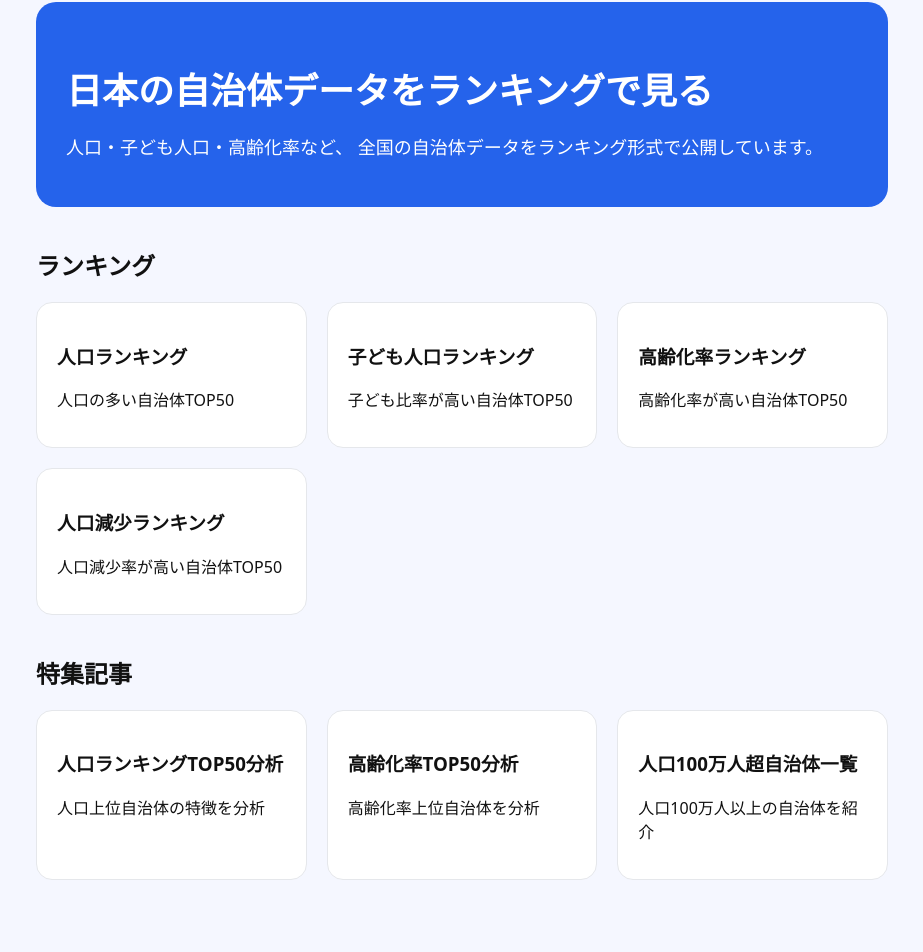
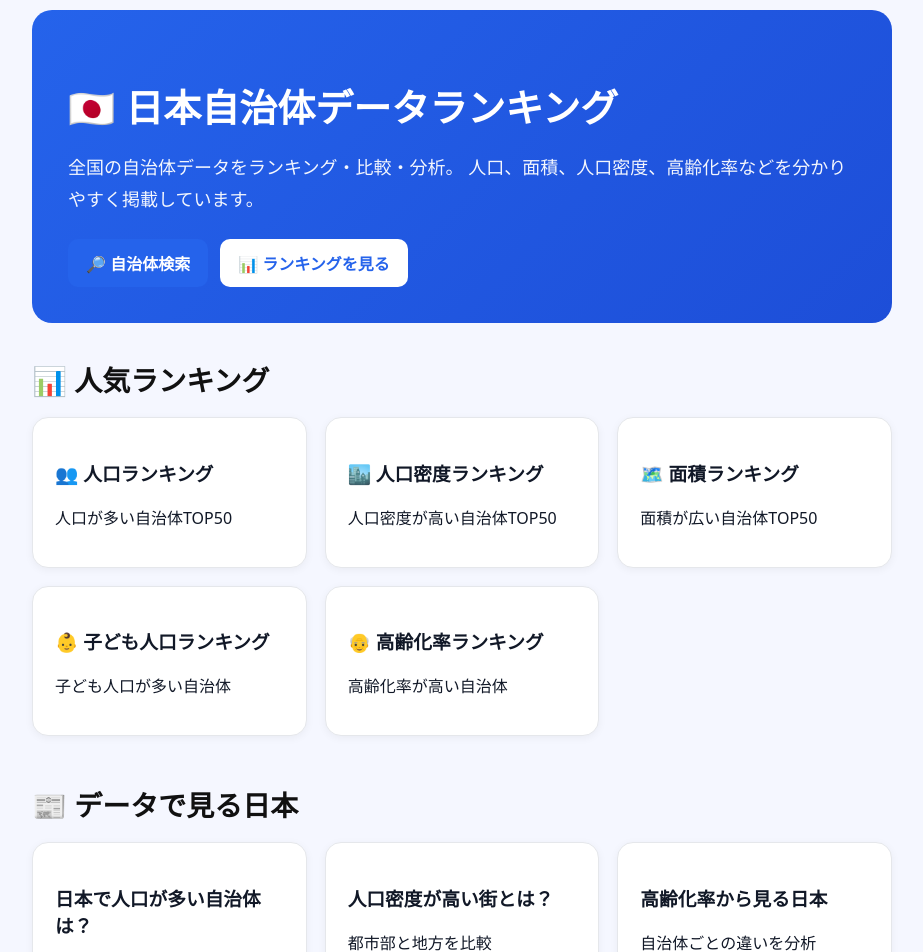
Before and after one commit to OW-beep/japan-data-site, a Next.js app: page / in a window 1280 px wide. Shown: the part 98-1050 px from the top of the page, without its empty margins (178-1101 px from the left). Built offline with nearby package versions, Linux system fonts and the light colour scheme.

Commit message:
update site

```diff
--- a/app/page.tsx
+++ b/app/page.tsx
@@ -1,117 +1,187 @@
 import Link from "next/link";
 
-export default function Page() {
+export default function Home() {
   return (
     <main
       style={{
         maxWidth: 1100,
         margin: "0 auto",
-padding: 24,
+        padding: "32px 20px",
       }}
-> <section style={hero}> <h1 style={heroTitle}>
-日本の自治体データをランキングで見る </h1>
+    >
+      {/* Hero */}
+      <section
+        style={{
+          background:
+            "linear-gradient(135deg,#2563eb,#1d4ed8)",
+          color: "#fff",
+          padding: 36,
+          borderRadius: 20,
+          marginBottom: 36,
+        }}
+      >
+        <h1
+          style={{
+            fontSize: 38,
+            marginBottom: 12,
+          }}
+        >
+          🇯🇵 日本自治体データランキング
+        </h1>
 
+        <p
+          style={{
+            fontSize: 18,
+            lineHeight: 1.8,
+            opacity: 0.95,
+          }}
+        >
+          全国の自治体データをランキング・比較・分析。
+          人口、面積、人口密度、高齢化率などを分かりやすく掲載しています。
+        </p>
 
-    <p style={heroText}>
-      人口・子ども人口・高齢化率など、
-      全国の自治体データをランキング形式で公開しています。
-    </p>
+        <div
+          style={{
+            marginTop: 24,
+            display: "flex",
+            gap: 12,
+            flexWrap: "wrap",
+          }}
+        >
+          <Link href="/search" style={heroButton}>
+            🔎 自治体検索
+          </Link>
+
+          <Link href="/ranking/population" style={heroButtonWhite}>
+            📊 ランキングを見る
+          </Link>
+        </div>
       </section>
 
-  <h2>ランキング</h2>
+      {/* ランキング */}
+      <h2 style={sectionTitle}>
+        📊 人気ランキング
+      </h2>
 
       <div style={grid}>
         <Link href="/ranking/population" style={card}>
-      <h3>人口ランキング</h3>
-      <p>人口の多い自治体TOP50</p>
+          <h3>👥 人口ランキング</h3>
+          <p>人口が多い自治体TOP50</p>
+        </Link>
+
+        <Link href="/ranking/density" style={card}>
+          <h3>🏙️ 人口密度ランキング</h3>
+          <p>人口密度が高い自治体TOP50</p>
+        </Link>
+
+        <Link href="/ranking/area" style={card}>
+          <h3>🗺️ 面積ランキング</h3>
+          <p>面積が広い自治体TOP50</p>
         </Link>
 
         <Link href="/ranking/child" style={card}>
-      <h3>子ども人口ランキング</h3>
-      <p>子ども比率が高い自治体TOP50</p>
+          <h3>👶 子ども人口ランキング</h3>
+          <p>子ども人口が多い自治体</p>
         </Link>
 
         <Link href="/ranking/aging" style={card}>
-      <h3>高齢化率ランキング</h3>
-      <p>高齢化率が高い自治体TOP50</p>
-    </Link>
-
-    <Link href="/ranking/decline" style={card}>
-      <h3>人口減少ランキング</h3>
-      <p>人口減少率が高い自治体TOP50</p>
+          <h3>👴 高齢化率ランキング</h3>
+          <p>高齢化率が高い自治体</p>
         </Link>
       </div>
 
-  <h2 style={{ marginTop: 40 }}>
-    特集記事
+      {/* 記事 */}
+      <h2
+        style={{
+          ...sectionTitle,
+          marginTop: 48,
+        }}
+      >
+        📰 データで見る日本
       </h2>
 
       <div style={grid}>
-    <Link
-      href="/articles/population-top50"
-      style={card}
-    >
-      <h3>人口ランキングTOP50分析</h3>
-      <p>
-        人口上位自治体の特徴を分析
-      </p>
+        <Link href="/articles/population-japan" style={card}>
+          <h3>日本で人口が多い自治体は？</h3>
+          <p>ランキングから読み解く人口集中</p>
         </Link>
 
-    <Link
-      href="/articles/aging-top50"
-      style={card}
-    >
-      <h3>高齢化率TOP50分析</h3>
-      <p>
-        高齢化率上位自治体を分析
-      </p>
+        <Link href="/articles/population-density" style={card}>
+          <h3>人口密度が高い街とは？</h3>
+          <p>都市部と地方を比較</p>
         </Link>
 
-    <Link
-      href="/articles/million-cities"
-      style={card}
-    >
-      <h3>人口100万人超自治体一覧</h3>
-      <p>
-        人口100万人以上の自治体を紹介
-      </p>
+        <Link href="/articles/aging" style={card}>
+          <h3>高齢化率から見る日本</h3>
+          <p>自治体ごとの違いを分析</p>
         </Link>
       </div>
+
+      {/* 検索 */}
+      <section
+        style={{
+          marginTop: 50,
+          background: "#eff6ff",
+          padding: 28,
+          borderRadius: 18,
+        }}
+      >
+        <h2>🔎 自治体を検索</h2>
+
+        <p>
+          人口・面積・人口密度などを
+          自治体ごとに確認できます。
+        </p>
+
+        <Link
+          href="/search"
+          style={heroButton}
+        >
+          自治体検索へ
+        </Link>
+      </section>
     </main>
-
-
   );
 }
 
-const hero: React.CSSProperties = {
+const heroButton = {
   background: "#2563eb",
-color: "white",
-borderRadius: 20,
-padding: 30,
-marginBottom: 40,
+  color: "#fff",
+  textDecoration: "none",
+  padding: "12px 18px",
+  borderRadius: 10,
+  fontWeight: 700,
 };
 
-const heroTitle: React.CSSProperties = {
-fontSize: 36,
-marginBottom: 12,
+const heroButtonWhite = {
+  background: "#fff",
+  color: "#2563eb",
+  textDecoration: "none",
+  padding: "12px 18px",
+  borderRadius: 10,
+  fontWeight: 700,
 };
 
-const heroText: React.CSSProperties = {
-fontSize: 18,
+const sectionTitle = {
+  fontSize: 28,
+  marginBottom: 18,
 };
 
 const grid: React.CSSProperties = {
   display: "grid",
   gridTemplateColumns:
     "repeat(auto-fit,minmax(260px,1fr))",
-gap: 20,
+  gap: 18,
 };
 
 const card: React.CSSProperties = {
-background: "white",
+  display: "block",
+  background: "#fff",
   border: "1px solid #e5e7eb",
   borderRadius: 16,
-padding: 20,
+  padding: 22,
+  color: "#111827",
   textDecoration: "none",
-color: "#111",
+  boxShadow:
+    "0 2px 8px rgba(0,0,0,.05)",
 };
```
Also changed, not shown: app/ranking/area/page.tsx (added, +48 -0 lines), app/ranking/density/page.tsx (added, +46 -0 lines), scripts/mergeData.ts (+16 -24 lines), data/cities.json. Lines whose indentation alone changed are shown as unchanged.
